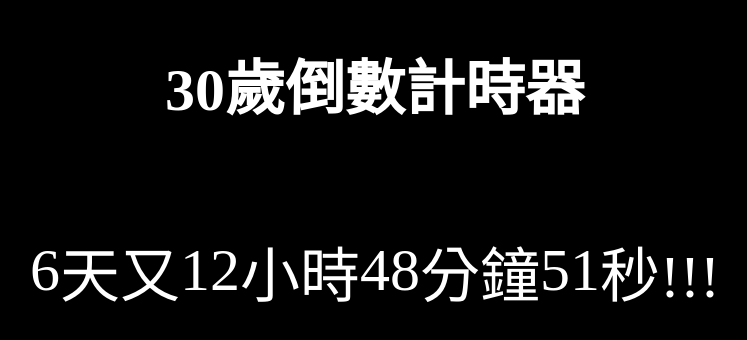
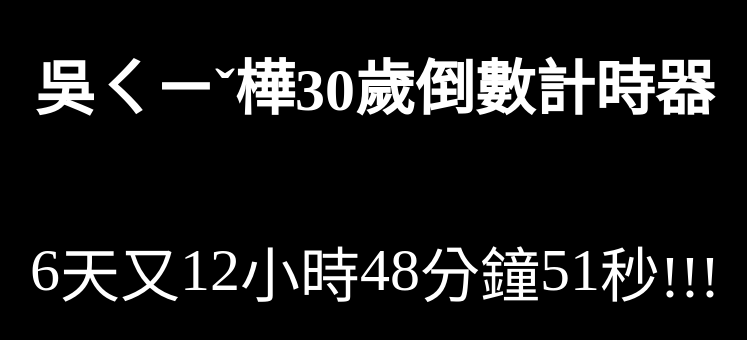
Before and after one commit to taiyu0502/yy, a plain HTML site: page index.html in a window 1280 px wide. Shown: the whole page, without its empty margins (265-1012 px from the left). Drawn offline with Linux system fonts and the light colour scheme.

Commit message:
Update index.html

```diff
--- a/index.html
+++ b/index.html
@@ -6,10 +6,10 @@
 
 <head>
     <meta charset="utf-8">
-    <title>30歲倒數計時器</title>
+    <title>吳ㄑㄧˇ樺30歲倒數計時器</title>
 </head>
 <body onload="updateTime()">
-<h1>30歲倒數計時器</h1>
+<h1>吳ㄑㄧˇ樺30歲倒數計時器</h1>
 <div id="frame">
     <p id="days">00</p>
     <p class="s">天又</p>
```
